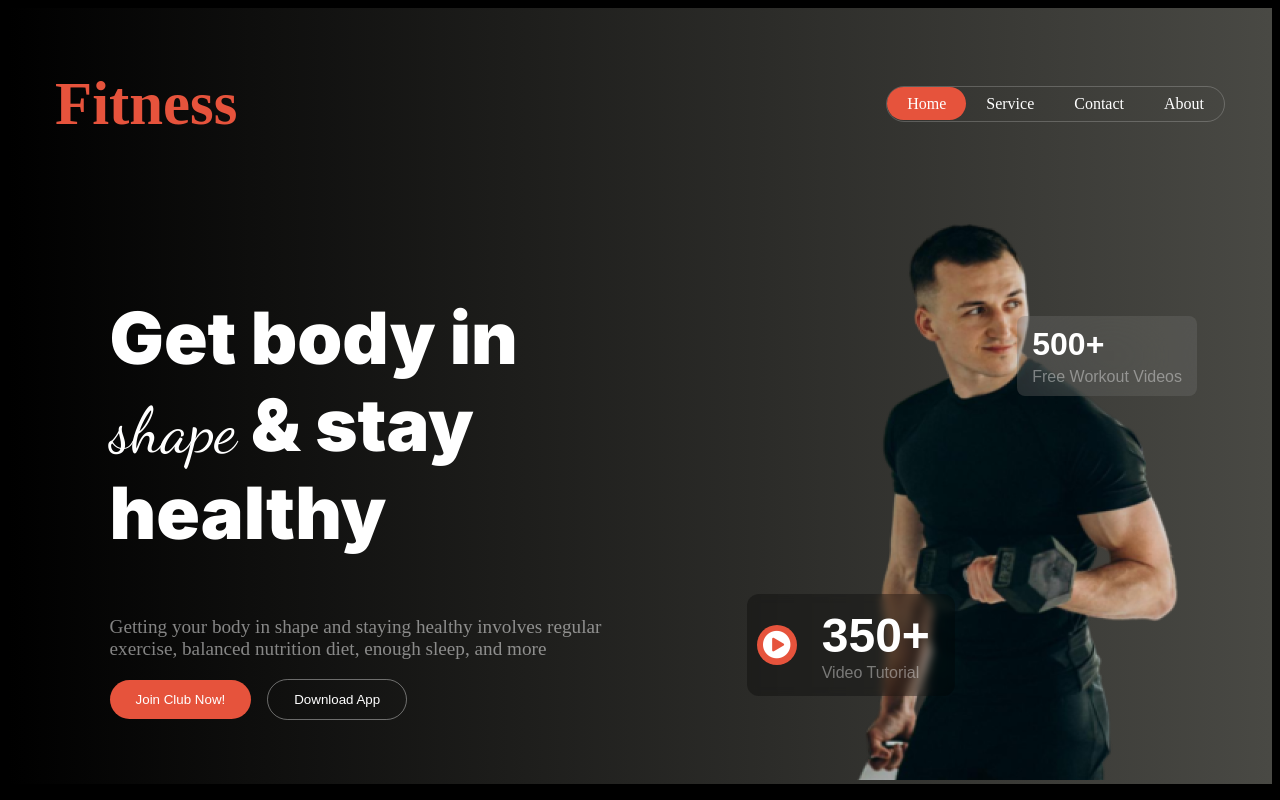
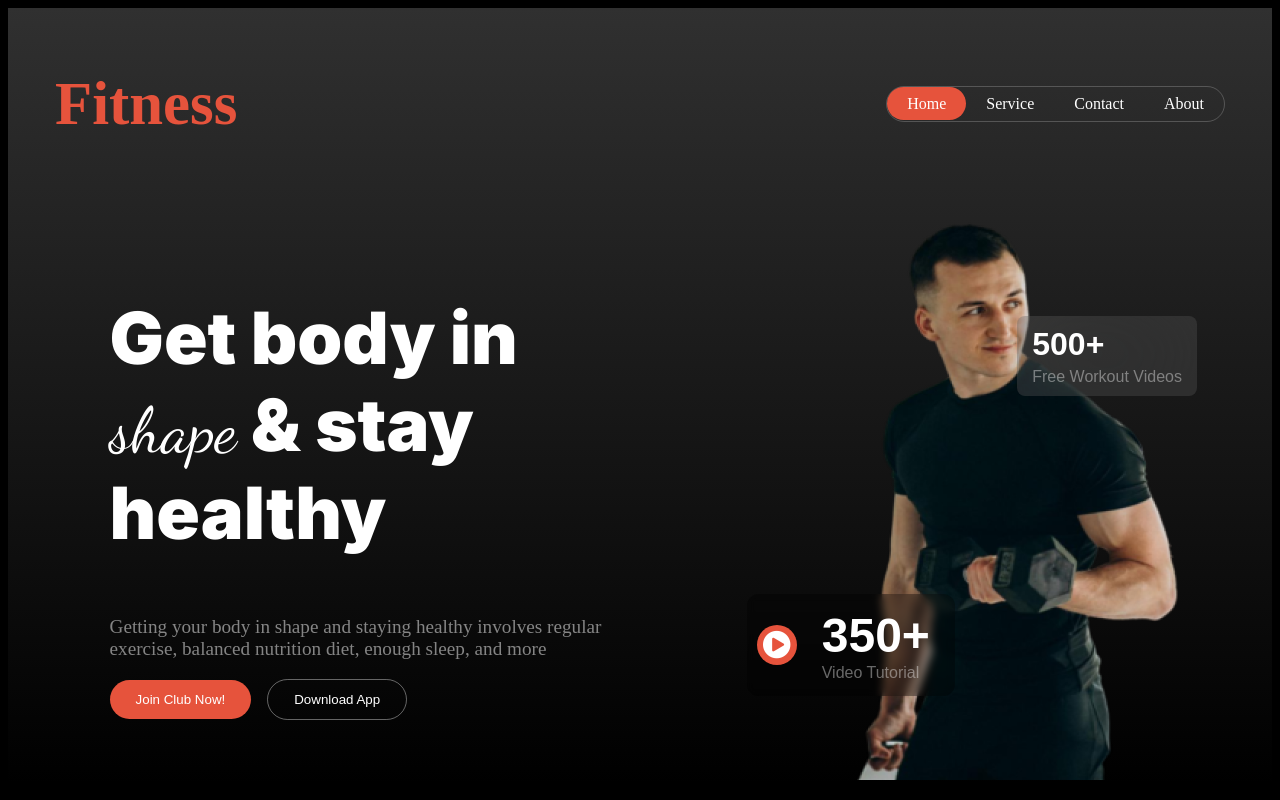
Before and after one commit to arahman225/Assignment-02, a plain HTML site: page index.html in a window 1280 px wide. Shown: the top 800 px of the page. Drawn offline with Linux system fonts and the light colour scheme; a web font is replaced by a local one.

Commit message:
editted the banner

```diff
--- a/style.css
+++ b/style.css
@@ -20,7 +20,8 @@
 
 .lienar-gra{
     /* background: linear-gradient(to bottom right, rgb(19, 19, 19), rgb(46, 46, 46)); */
-    background: linear-gradient(to right, rgb(0, 0, 0) , rgba(236, 236, 220, 0.308));
+    /* background: linear-gradient(to right, rgb(0, 0, 0) , rgba(236, 236, 220, 0.308)); */
+    background: linear-gradient(180deg, rgb(48, 48, 48), rgba(41, 41, 41, 0) 100%), linear-gradient(360deg, rgb(0, 0, 0), rgba(95, 95, 95, 0) 100%);
 }
 
 
```
